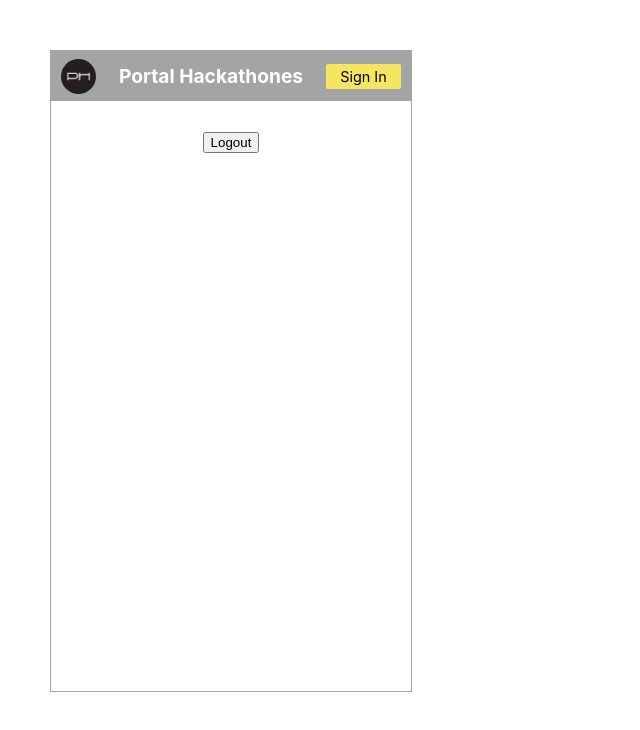
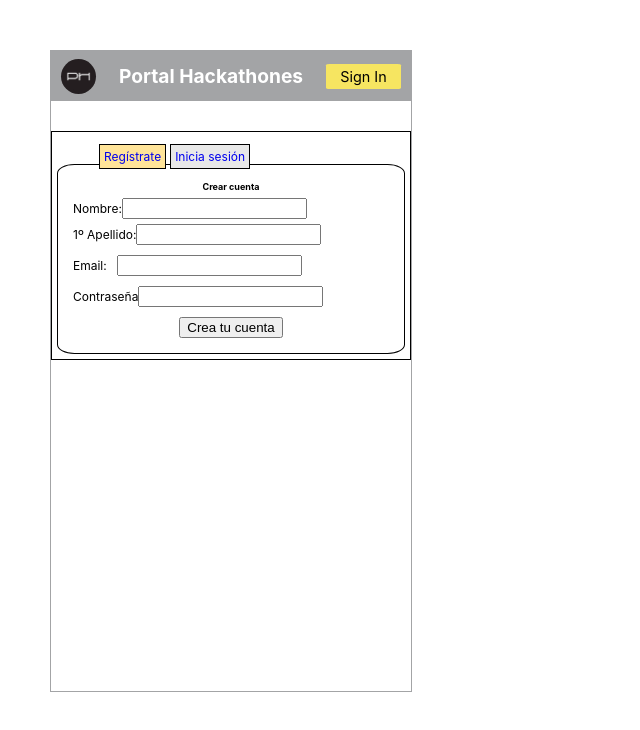
Before and after one commit to manucab/portal_hackatones, a React (Create React App) app in the folder front/portal_hackatones/: page /register in a window 1280 px wide. Shown: the top 730 px of the page, without its empty margins (0-640 px from the left). Built offline with nearby package versions, Linux system fonts and the light colour scheme.

Commit message:
Add PanelSignInUp

```diff
--- a/front/portal_hackatones/src/App.js
+++ b/front/portal_hackatones/src/App.js
@@ -1,9 +1,10 @@
-import { Route, Switch } from 'react-router-dom';
+import {Route, Switch} from 'react-router-dom';
 import './App.css';
 // import Footer from './Footer';
 import Header from './Components/Header/Header.js';
 import Login from './Components/Login/Login.js';
 import Logout from './Components/Logout/Logout';
+import PanelSingInUp from './Components/PanelSingInUp/PanelSingInUp';
 import ProfileInfo from './Components/ProfileInfo/ProfileInfo.js';
 
 function App() {
@@ -16,13 +17,18 @@ function App() {
                     <Login/>
                 </Route>
 
-          <Route path='/user/:id' >
+                <Route path="/register" exact>
+                    <PanelSingInUp/>
+                </Route>
+
+                <Route path='/user/:id'>
                     <h1>Bienvenido a tu perfil</h1>
                     <ProfileInfo/>
                 </Route>
             </Switch>
 
-      <Logout/>
+            {/* login && <Logout/> */}
+            {/* <Logout/> */}
         </div>
     );
 }
--- /dev/null
+++ b/front/portal_hackatones/src/Components/PanelSingInUp/PanelSingInUp.css
@@ -0,0 +1,36 @@
+.singInUp {
+    border: 1px solid black;
+    border-radius: 15;
+    padding: 5px;
+    font-size: 12px;
+
+}
+
+.singInUp > ul {
+    text-align: left;
+    margin-bottom: 0;
+}
+
+.tabs {
+    list-style: none;
+    background-color: #e8e8e8;
+    border: 1px solid black;
+    margin: 2px;
+    padding: 4px;
+    display: inline;
+}
+
+li.active {
+    background-color: #ffe499;
+}
+
+li.tabs a {
+    text-decoration: none;
+}
+
+.tabContainer {
+    margin-top: 0;
+    border: 1px solid black;
+    border-radius: 5%;
+    padding: 10px;
+}
--- /dev/null
+++ b/front/portal_hackatones/src/Components/PanelSingInUp/PanelSingInUp.js
@@ -0,0 +1,61 @@
+import {useState} from "react";
+import Login from "../Login/Login";
+import Register from "../Register/Register";
+import './PanelSingInUp.css';
+
+function PanelSingInUp() {
+
+
+    const [active, setActive] = useState('signup');
+
+    const handleClassTab = (tab) => {
+        return(active === tab) ? 'active' : '';
+    }
+
+    return (
+
+        <div className="singInUp">
+
+            <ul>
+                <li className={"tabs " + handleClassTab('signup')}>
+                    <a href="#signup"
+                        onClick={
+                            () => setActive('signup')
+                    }>Regístrate</a>
+                </li>
+                <li className={"tabs " +  handleClassTab('login')}>
+                    <a href="#login"
+                        onClick={
+                            () => setActive('login')
+                    }>Inicia sesión</a>
+                </li>
+            </ul>
+
+            <div className="tabContainer">
+
+
+                <div id="signup"
+                    className={
+                        handleClassTab('signup')
+                }>
+                    {
+                    (active === 'signup') && <Register/>
+                } </div>
+
+
+                <div id="login"
+                    className={
+                        handleClassTab('login')
+                }>
+                    {
+                    (active === 'login') && <Login/>
+                } </div>
+
+            </div>
+        </div>
+
+
+    );
+}
+
+export default PanelSingInUp;
--- /dev/null
+++ b/front/portal_hackatones/src/Components/Register/Register.css
@@ -0,0 +1,13 @@
+.signup div{
+    text-align: left;
+    font-size: 12px;
+
+}
+
+.completeName {
+
+}
+
+.completeName > div, .fieldEmail > *, .fieldPassword, .button  {
+margin: 5px;
+}
--- /dev/null
+++ b/front/portal_hackatones/src/Components/Register/Register.js
@@ -0,0 +1,50 @@
+import './Register.css';
+
+function Register() {
+
+    return (
+
+                <div id="signup" className='signup'>
+                    <h1>Crear cuenta</h1>
+
+                    <form action="/" method="post">
+
+                        <div className="completeName">
+                            <div className="fieldName">
+                                <label>
+                                    Nombre:
+                                </label>
+                                <input type="text" required/>
+                            </div>
+
+                            <div className="fieldSurname">
+                                <label>
+                                   1º Apellido:
+                                </label>
+                                <input type="text" required />
+                            </div>
+                        </div>
+
+                        <div className="fieldEmail">
+                            <label>
+                                Email:
+                            </label>
+                            <input type="email" required />
+                        </div>
+
+                        <div className="fieldPassword">
+                            <label>
+                                Contraseña
+                            </label>
+                            <input type="password" required/>
+                        </div>
+
+                        <button type="submit" className="button">Crea tu cuenta</button>
+
+                    </form>
+
+                </div>
+    )
+}
+
+export default Register;
```
Also changed, not shown: 1 other file (tests, documents, lock files or other folders). Lines whose indentation alone changed are shown as unchanged.
